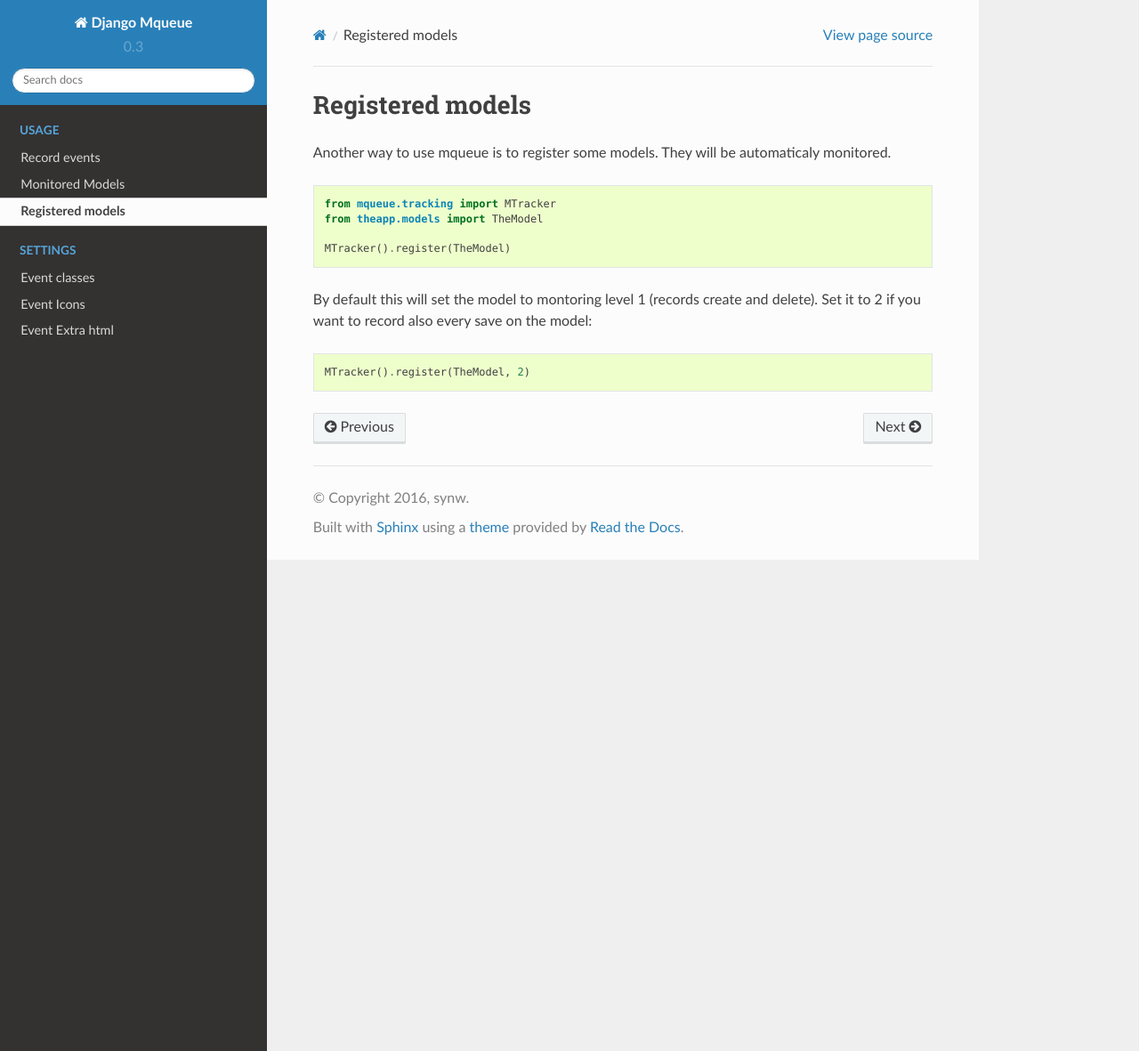
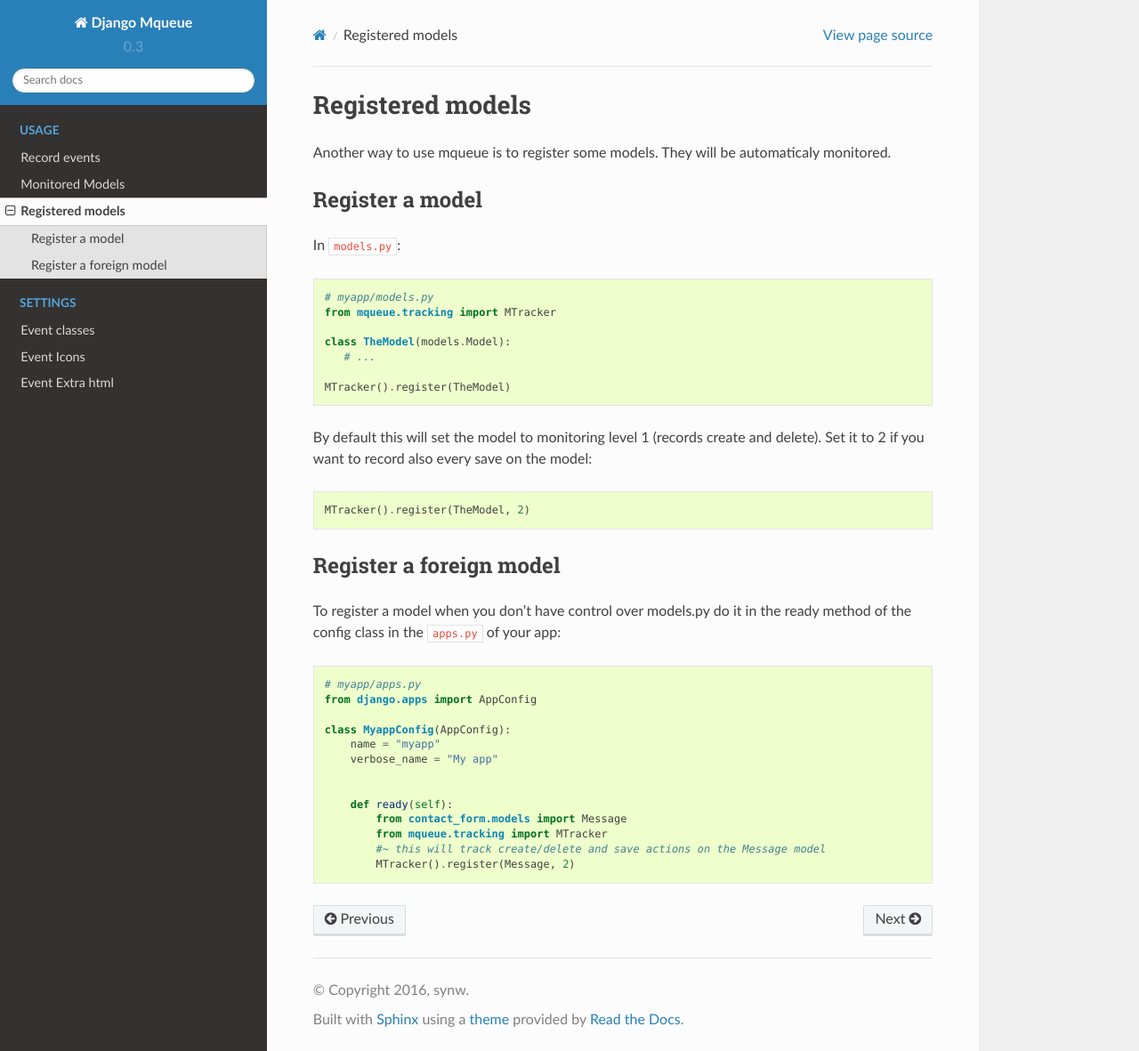
Before and after one commit to synw/django-mqueue, a Sphinx documentation site: the page built from docs/usage/registered_models.rst, in a window 1280 px wide and 1181 px high. Shown: the whole window at 89% size. Built offline with Sphinx 7.4.7 and the Read the Docs theme 2.0.0, drawn with Linux system fonts in a browser that asks for light colours.

Commit message:
Updated docs: register foreign model

```diff
--- a/docs/usage/monitored_models.rst
+++ b/docs/usage/monitored_models.rst
@@ -2,6 +2,9 @@
 ================
 
 .. highlight:: python
+
+Enable model monitoring
+^^^^^^^^^^^^^^^^^^^^^^^
 
 If you want a model to be automaticaly monitored you can inherit from
 these base models that create events via signals for all the inherited
--- a/docs/usage/registered_models.rst
+++ b/docs/usage/registered_models.rst
@@ -6,18 +6,49 @@
 Another way to use mqueue is to register some models. They will be
 automaticaly monitored.
 
+Register a model
+^^^^^^^^^^^^^^^^
+
+In ``models.py``:
+
 ::
 
+   # myapp/models.py
    from mqueue.tracking import MTracker
-   from theapp.models import TheModel
+
+   class TheModel(models.Model):
+      # ...
 
    MTracker().register(TheModel)
 
 
-By default this will set the model to montoring level 1 (records create
+By default this will set the model to monitoring level 1 (records create
 and delete). Set it to 2 if you want to record also every save on the
 model:
 
 ::
 
    MTracker().register(TheModel, 2)
+
+
+Register a foreign model
+^^^^^^^^^^^^^^^^^^^^^^^^
+
+To register a model when you don't have control over models.py do it in the ready method of the config
+class in the ``apps.py`` of your app:
+
+::
+
+   # myapp/apps.py
+   from django.apps import AppConfig
+
+   class MyappConfig(AppConfig):
+       name = "myapp"
+       verbose_name = "My app"
+
+
+       def ready(self):
+           from contact_form.models import Message
+           from mqueue.tracking import MTracker
+           #~ this will track create/delete and save actions on the Message model
+           MTracker().register(Message, 2)
```
